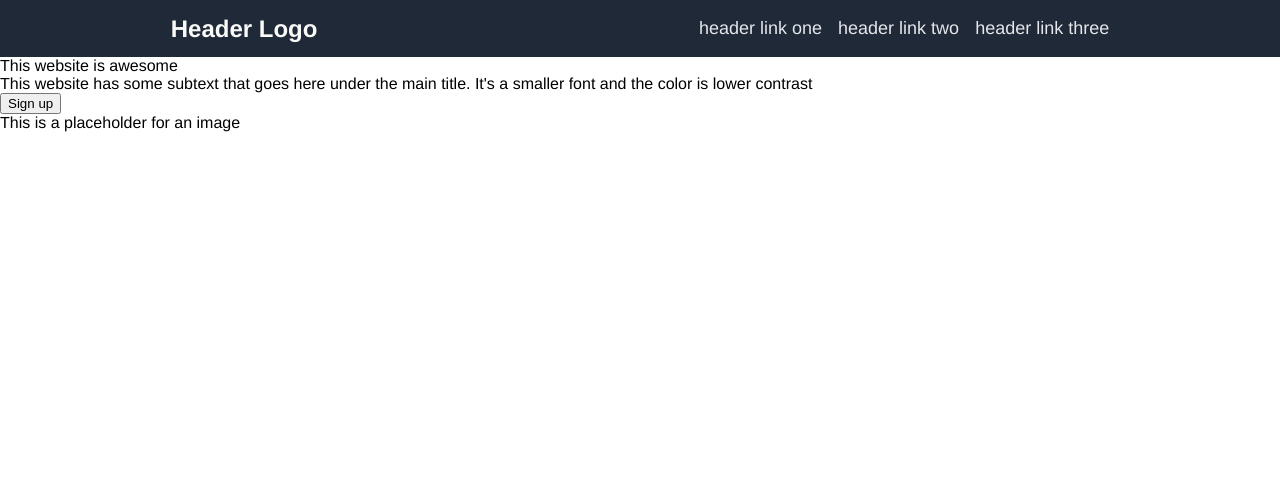
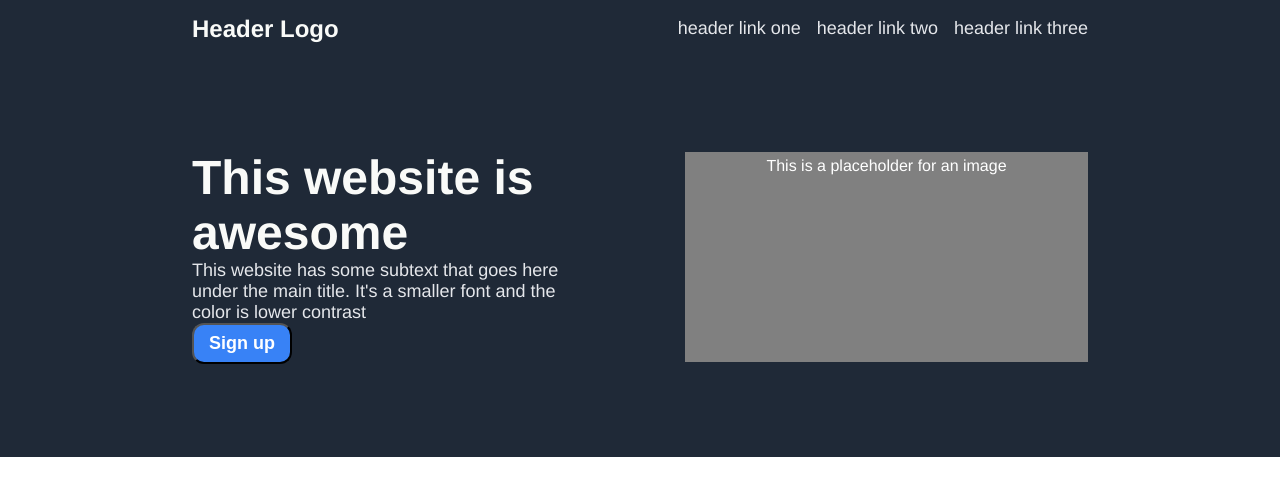
Before and after one commit to willhlong/odin-landing-page, a plain HTML site: page index.html in a window 1280 px wide. Drawn offline with Linux system fonts and the light colour scheme.

Commit message:
Added CSS to section 1 content

```diff
--- a/styles.css
+++ b/styles.css
@@ -7,11 +7,14 @@ ul {
     list-style-type: none;
 }
 
+/* CSS styles for header */
 .header-container {
     display: flex;
-    justify-content: space-around;
+    justify-content: space-between;
     align-items: center;
     background: #1f2937;
+    padding-left: 15%;
+    padding-right: 15%;
 }
 
 .header-links {
@@ -25,5 +28,52 @@ ul {
     font-size: 24px;
     font-weight: bold;
     color: #f9faf8;
+}
 
+/* CSS styles for Section 1 */
+.section-one-container {
+    display: flex;
+    justify-content: space-between;
+    align-items: center;
+    background: #1f2937;
+    padding-left: 15%;
+    padding-right: 15%;
+    height: 400px;
+    gap: 100px;
 }
+
+.section-one-left {
+    flex: 1;
+}
+
+.section-one-right {
+    flex: 1;
+    border-style: solid;
+    border-width: 5px;
+    border-color: gray;
+    background: gray;
+    color: white;
+    text-align: center;
+    height: 200px;
+}
+
+.hero-text {
+    font-size: 48px;
+    font-weight: bolder;
+    color: #f9faf8;
+}
+
+.hero-secondary-text {
+    font-size: 18px;
+    color: #e5e7eb;
+}
+
+button {
+    background-color: #3882f6;
+    border-radius: 12px;
+    color: white;
+    font-size: 18px;
+    font-weight: bold;
+    width: 100px;
+    padding: 8px;
+}
```
